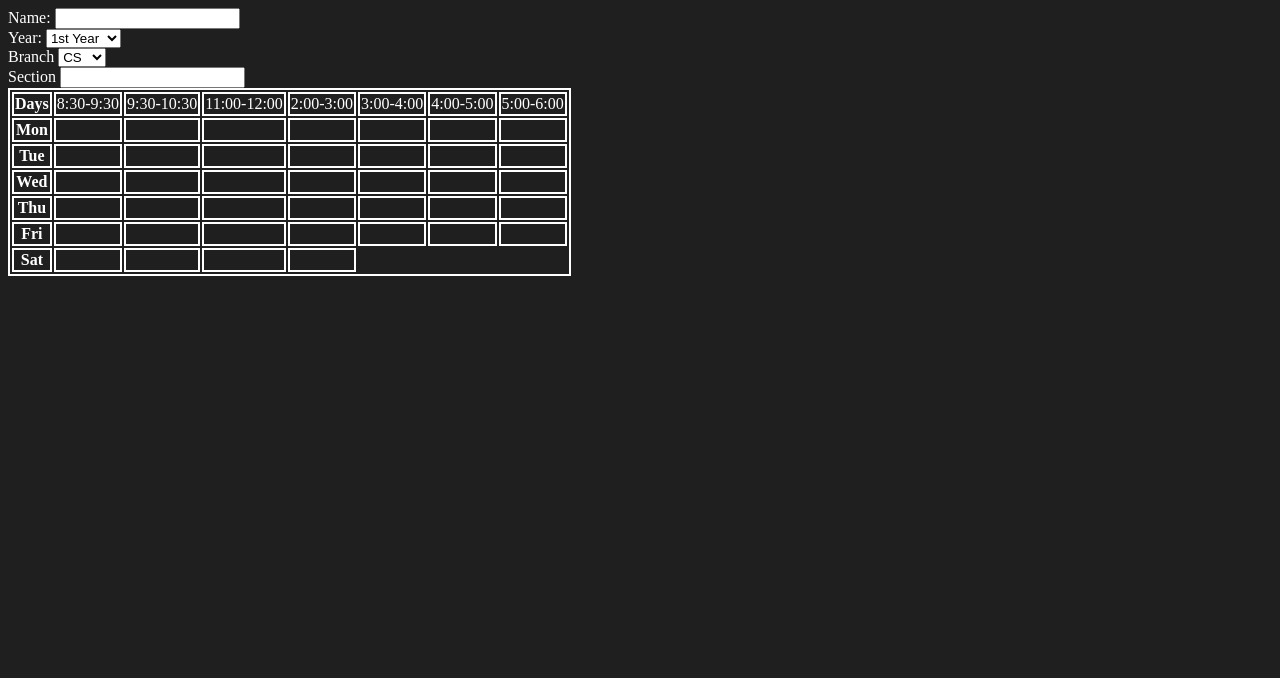
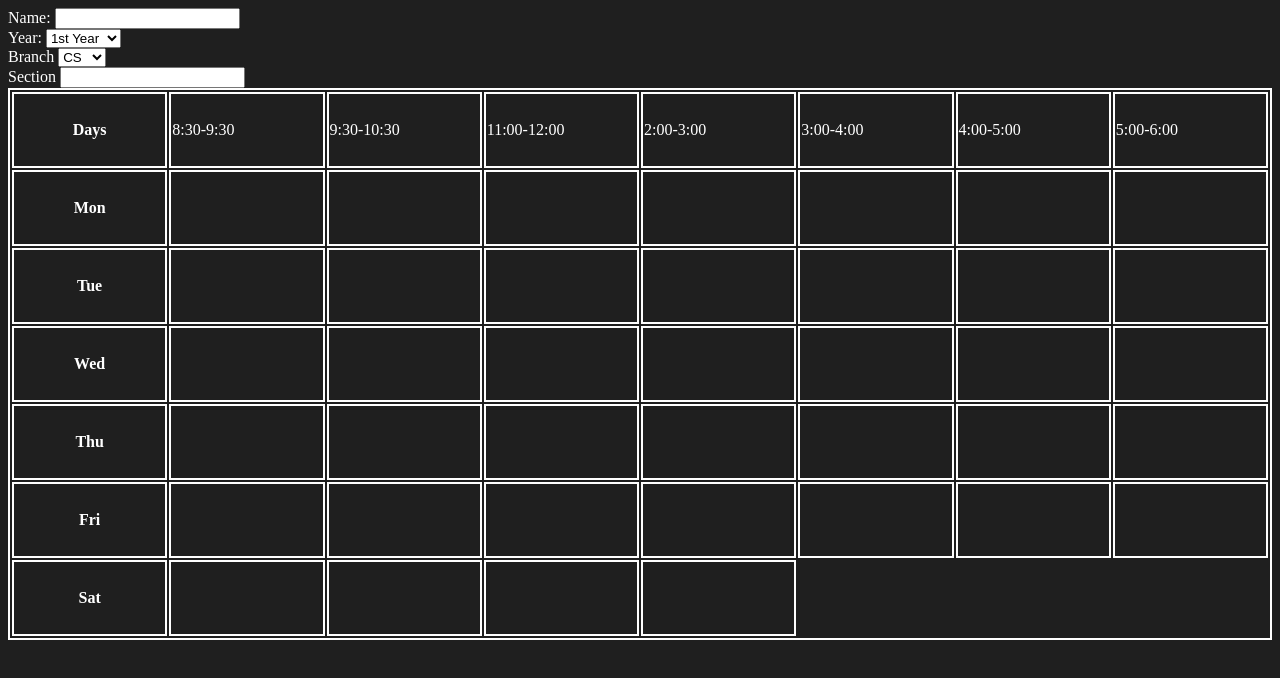
Before and after one commit to anujsjain11/Time-Table, a plain HTML site: page index.html in a window 1280 px wide. Drawn offline with Linux system fonts and the light colour scheme.

Commit message:
style: table

```diff
--- a/index.css
+++ b/index.css
@@ -6,3 +6,11 @@ body{
 table ,tr ,th ,td {
     border: 2px solid white ;
 }
+table{
+    width: 100%;
+}
+
+th,td{
+    width: 12.5%;
+    height: 70px ;
+}
```
Also changed, not shown: index.html (+5 -5 lines).
